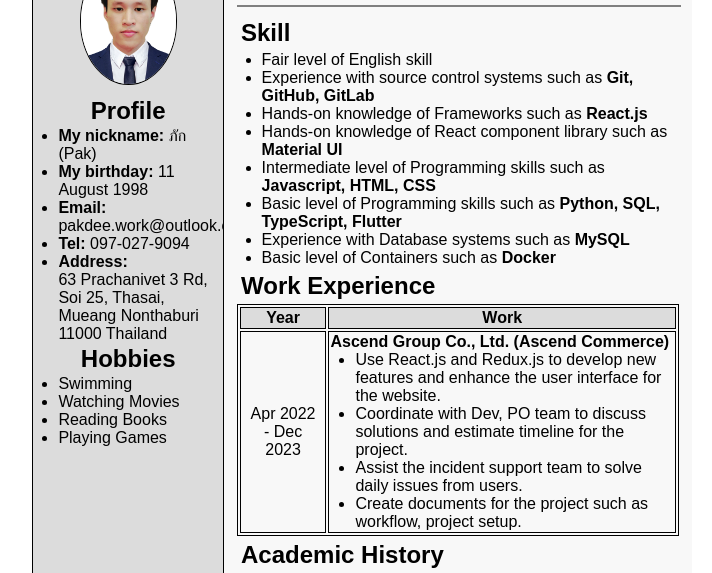
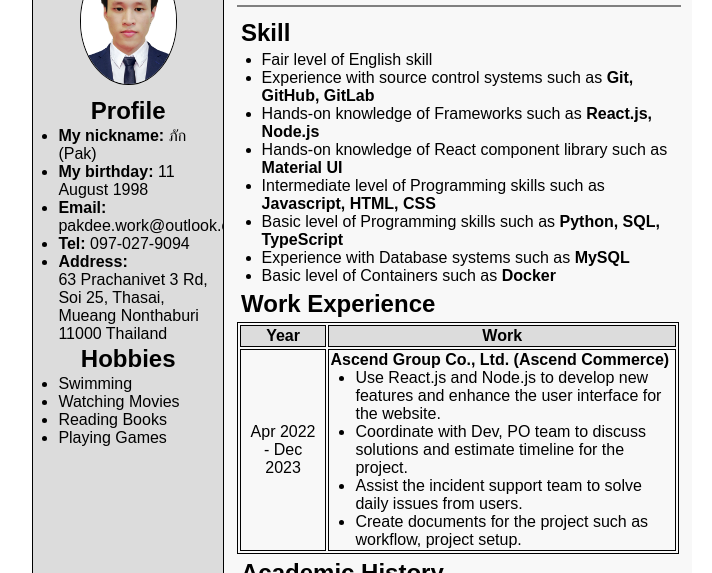
Before and after one commit to AlphaCat41/My-Page, a plain HTML site: page index.html in a window 1280 px wide. Shown: the part 61-634 px from the top of the page, without its empty margins (278-990 px from the left). Drawn offline with Linux system fonts and the light colour scheme; a web font is replaced by a local one.

Commit message:
[^] Update contents

```diff
--- a/index.html
+++ b/index.html
@@ -66,10 +66,10 @@
             <ul>
                 <li>Fair level of English skill</li>
                 <li>Experience with source control systems such as <strong>Git, GitHub, GitLab</strong></li>
-                <li>Hands-on knowledge of Frameworks such as <strong>React.js</strong></li>
+                <li>Hands-on knowledge of Frameworks such as <strong>React.js, Node.js</strong></li>
                 <li>Hands-on knowledge of React component library such as <strong>Material UI</strong></li>
                 <li>Intermediate level of Programming skills such as <strong>Javascript, HTML, CSS</strong></li>
-                <li>Basic level of Programming skills such as <strong>Python, SQL, TypeScript, Flutter</strong></li>
+                <li>Basic level of Programming skills such as <strong>Python, SQL, TypeScript</strong></li>
                 <li>Experience with Database systems such as <strong>MySQL</strong></li>
                 <li>Basic level of Containers such as <strong>Docker</strong></li>
             </ul>
@@ -89,7 +89,7 @@
                         <strong>Ascend Group Co., Ltd. (Ascend Commerce)</strong>
                         <ul>
                             <li>
-                                Use React.js and Redux.js to develop new features and enhance the user interface for
+                                Use React.js and Node.js to develop new features and enhance the user interface for
                                 the
                                 website.
                             </li>
```
